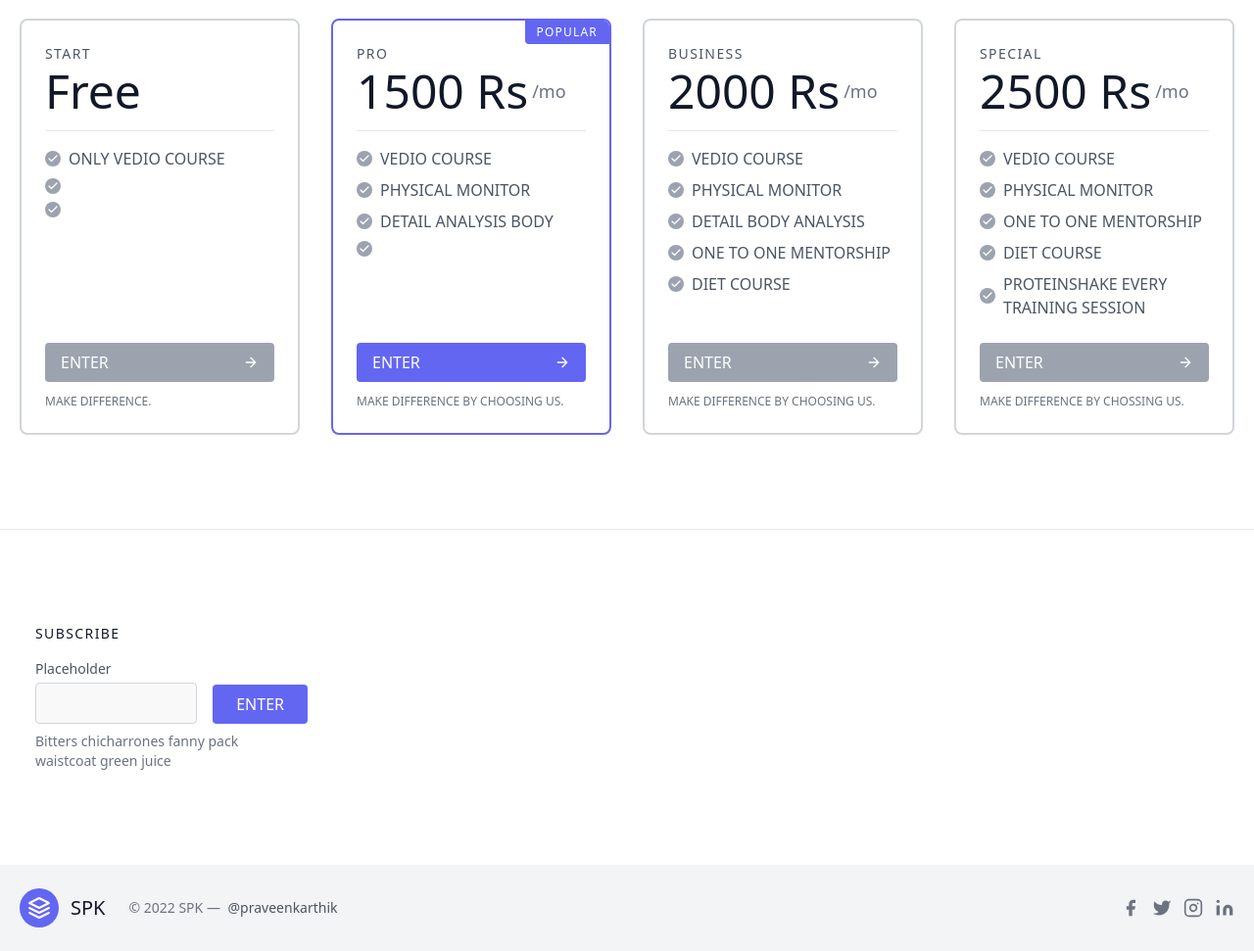
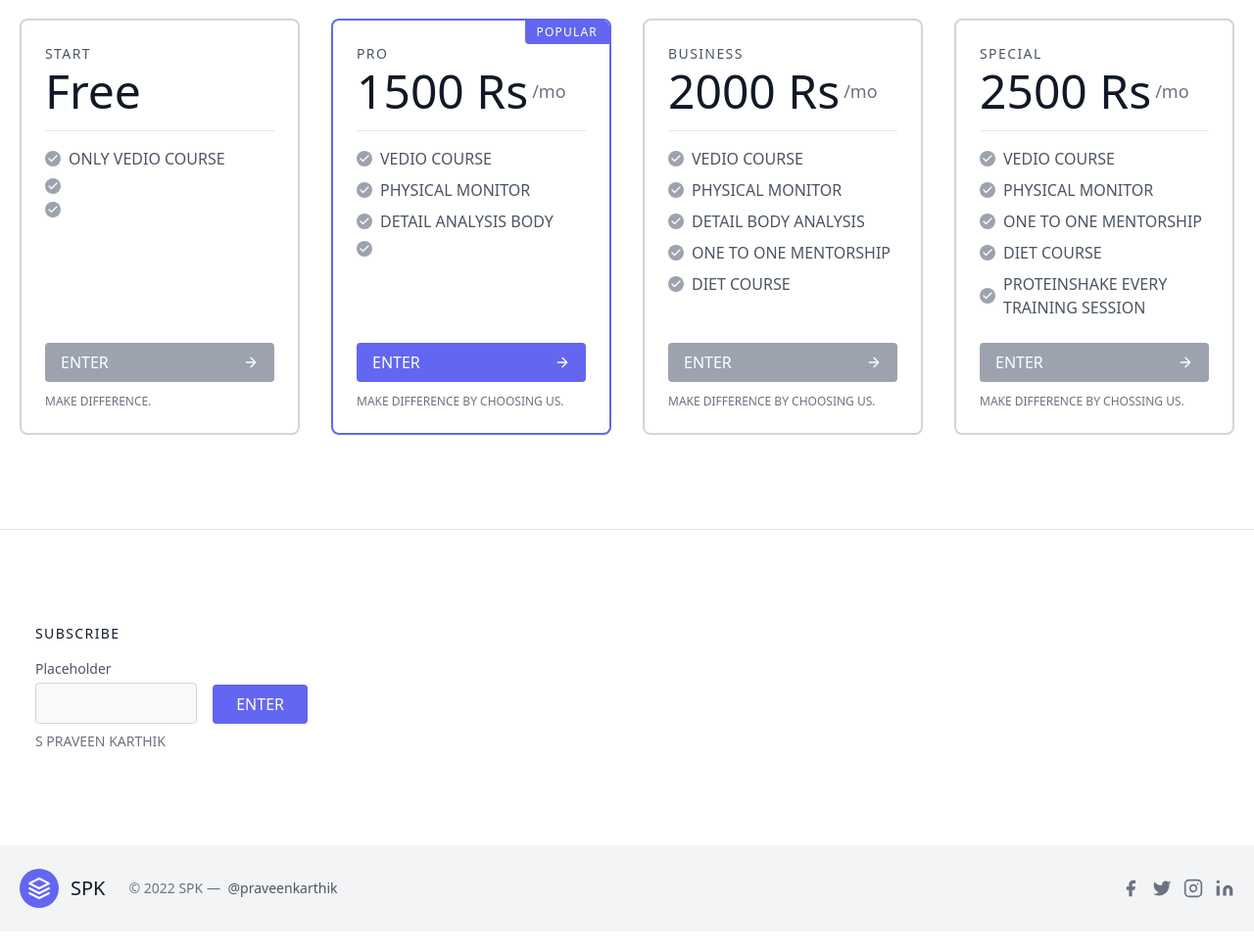
Before and after one commit to krishspk/spk-fitness, a plain HTML site: page pricing.html in a window 1280 px wide. Shown: the part 371-1342 px from the top of the page at 98% size. Drawn offline with nearby package versions, Linux system fonts and the light colour scheme.

Commit message:
Update pricing.html

```diff
--- a/pricing.html
+++ b/pricing.html
@@ -227,8 +227,8 @@
             </div>
             <ENTER class="lg:mt-2 xl:mt-0 flex-shrink-0 inline-flex text-white bg-indigo-500 border-0 py-2 px-6 focus:outline-none hover:bg-indigo-600 rounded">ENTER</ENTER>
           </div>
-          <p class="text-gray-500 text-sm mt-2 md:text-left text-center">Bitters chicharrones fanny pack
-            <br class="lg:block hidden">waistcoat green juice
+          <p class="text-gray-500 text-sm mt-2 md:text-left text-center">S PRAVEEN KARTHIK
+            <br class="lg:block hidden">
           </p>
         </div>
       </div>
```
